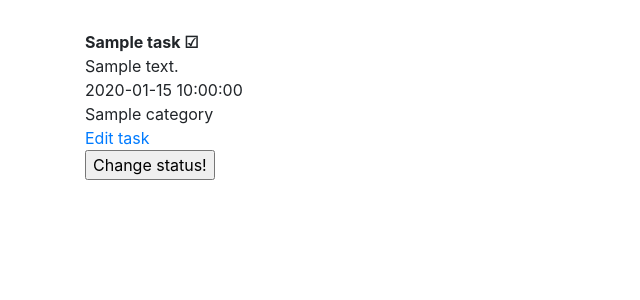
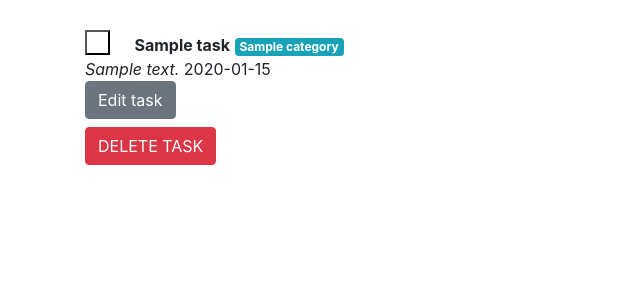
Before and after one commit to julesvirallinen/just-to-do-it, a Flask app: template application/templates/tasks/task.html in a window 1280 px wide. Shown: the part 56-356 px from the top of the page, without its empty margins (0-640 px from the left). Run offline with Flask 2, Linux system fonts and the light colour scheme; the template is opened without the code that fills it: most values are stand-ins (such as "Sample title", 1, 10 or a date in 2020); some libraries are stand-ins or nearby versions.

Commit message:
Task page improved. User can now delete tasks

```diff
--- a/application/static/styles.css
+++ b/application/static/styles.css
@@ -24,13 +24,13 @@ input.done-button {
     color:white;
 }
 
-.done-button-undone:hover {
+.done-button-False:hover {
     color:gray;
 }
 
 
 
-input.done-button-done {
+input.done-button-True {
     /* padding-right: 0.3em; */
     color:black;
 }
@@ -39,3 +39,7 @@ input.done-button-done {
 .categories {
     margin-bottom: 20px;
 }
+
+.badge-None {
+    background-color: gray;
+}
--- a/application/templates/tasks/_list.html
+++ b/application/templates/tasks/_list.html
@@ -3,12 +3,12 @@
   <li class="list-group-item {{ task | style_task }}">
     <form method="POST" action="{{ url_for('tasks_set_done', task_id=task.id) }}">
 
-      <input class="done-button done-button-{% if task.done %}done{% else %}undone{% endif %}" type="submit"
+      <input class="done-button done-button-{{task.done}}" type="submit"
         value="✔" />
 
       <a href="/task/{{task.id}}">{{ task.name }}</a>
       {{ task.deadline|humanise }}
-      <span class="badge badge-dark">{{ task.category }}</span>
+      <span class="badge badge-info badge-{{task.category}}">{{ task.category }}</span>
 
     </form>
   </li>
--- a/application/templates/tasks/task.html
+++ b/application/templates/tasks/task.html
@@ -1,18 +1,18 @@
 {% extends "layout.html" %}
 
 {% block body %}
-  <b>{{ task.name }} {% if task.done %}☑{% else %}◻{% endif %}</b>
-  <br />
-  {{ task.description }}
-  <br />
-  {{ task.deadline }}
+  <form method="POST" action="{{ url_for('tasks_set_done', task_id=task.id) }}">
+    <input class="done-button done-button-{{task.done}}" type="submit"
+      value="✔" />
+    <b>{{ task.name }}</b> <span class="badge badge-info badge-">{{ task.category }}</span>
+
+  </form>
+  <i>{{ task.description }} </i>
+  {{ task.deadline.strftime('%Y-%m-%d') }}
   <br/>
-  {{ task.category }}
-  <br />
-  <td><a href="/task/edit/{{task.id}}">Edit task</a></td>
-
-  <form method="POST" action="{{ url_for('tasks_set_done', task_id=task.id) }}">
-    <input type="submit" value="Change status!"/>
+  <a class="btn btn-secondary mb-2" href="/task/edit/{{task.id}}">Edit task</a>
+  <form method="POST" action="{{ url_for('remove_task', task_id=task.id) }}">
+    <input type="submit" value="DELETE TASK" class="btn btn-danger mb-2" />
   </form>
 
 {% endblock %}
```
Also changed, not shown: application/tasks/views.py (+15 -0 lines).
